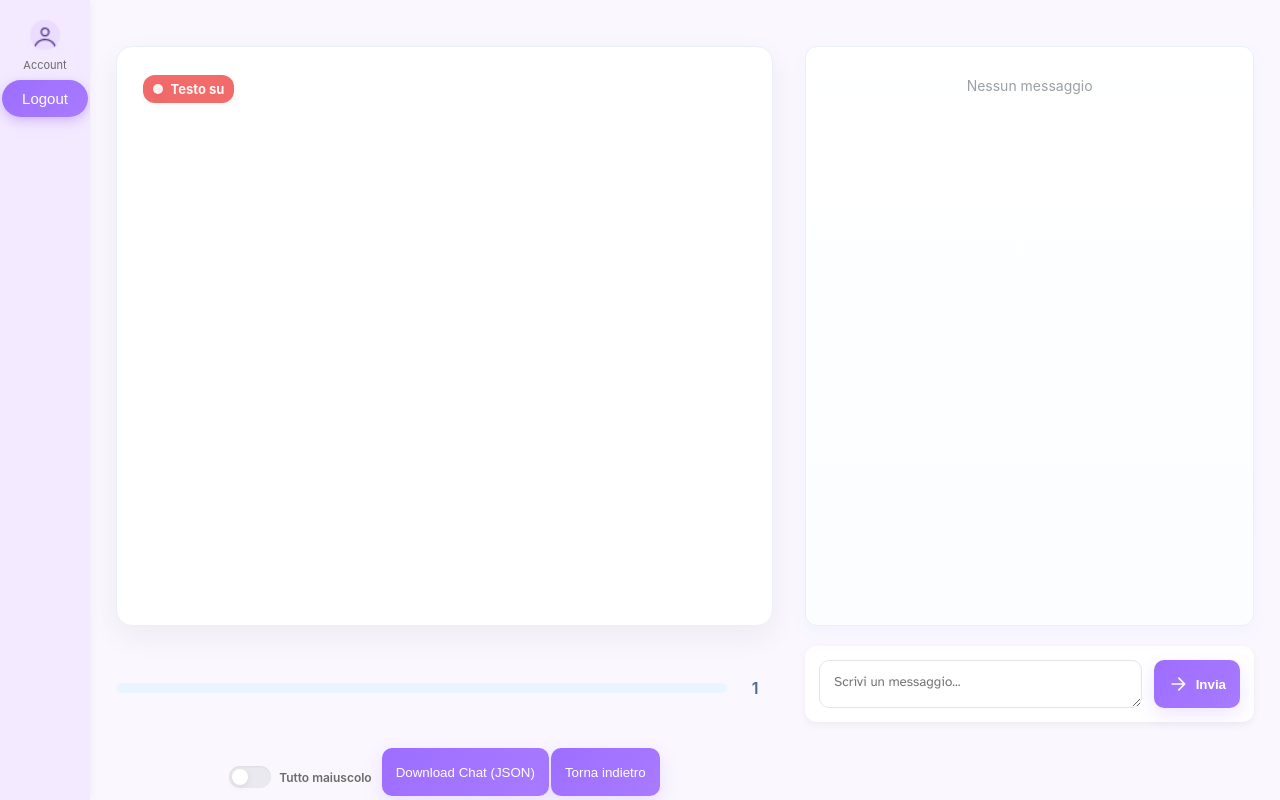
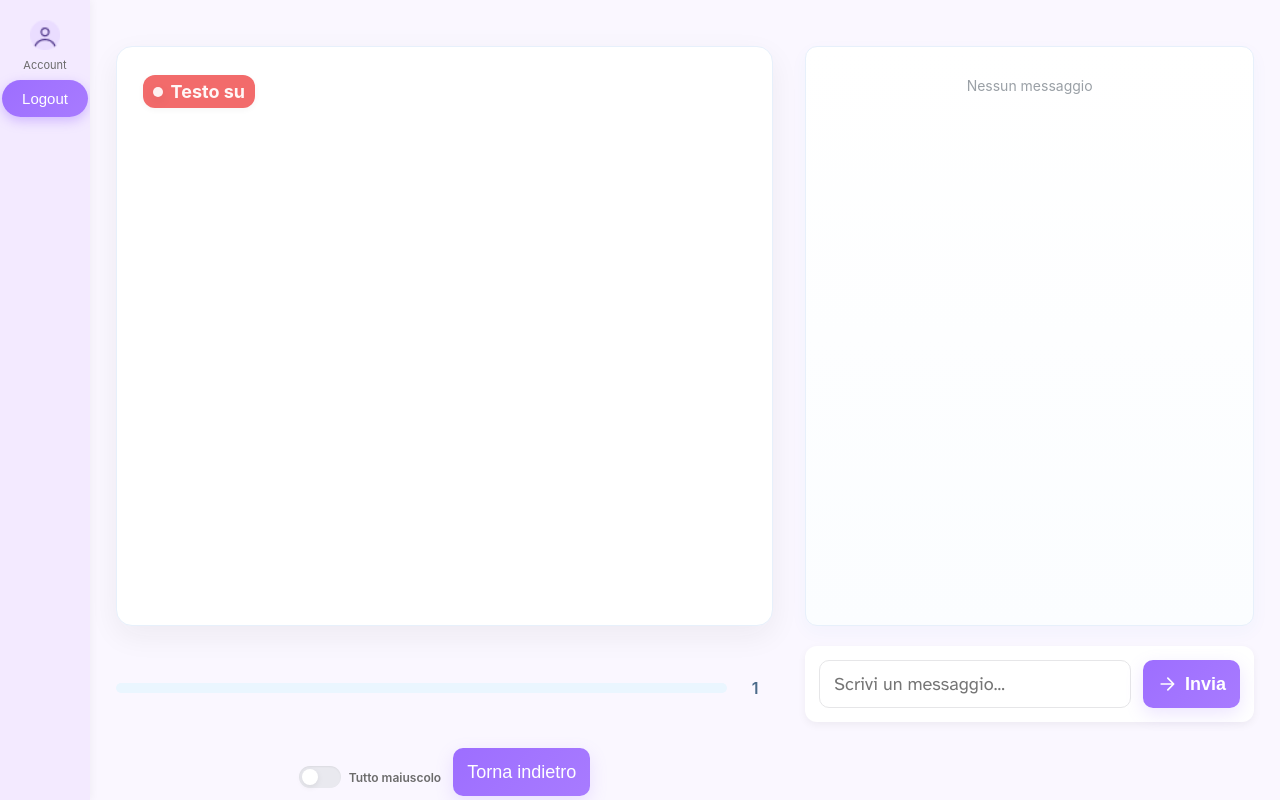
Before and after one commit to softlab-unimore/Claire, a Django app: template activity/templates/activity/chat2.html in a window 1280 px wide. Run offline with Django 5.2, Linux system fonts and the light colour scheme; the template is opened without the code that fills it, so the values that code supplies are empty.

Commit message:
fixed font size

```diff
--- a/activity/static/activity/chat.css
+++ b/activity/static/activity/chat.css
@@ -55,12 +55,16 @@
 
 /* story text improvements */
 .textbox.container-card .story-text {
-  font-size: 18px;
+  font-size: 22px;
   line-height: 1.6;
   color: #1f2d3d;
   white-space: pre-wrap;
   /* Use Atkinson Hyperlegible for story text with sensible fallbacks */
   font-family: "Atkinson Hyperlegible"; /*, system-ui, -apple-system, "Segoe UI", Roboto, "Helvetica Neue", Arial, sans-serif*/
+}
+
+#texts-chip {
+    font-size: 18px;
 }
 
 .story-footer { display:flex; align-items:center; gap:10px; margin-top:12px }
@@ -115,7 +119,7 @@
     align-items: center;
     justify-content: center;
     font-family: "Atkinson Hyperlegible";
-    font-size: 15px;
+    font-size: 18px;
     word-break: break-word;
     /*font-weight: 600;*/
     line-height: 1.4;
@@ -201,10 +205,10 @@
 }
 
 /* Input styled rectangular */
-.chat-input{flex:1;border-radius:10px;padding:12px 14px;height:48px;border:1px solid #e6e6e8;background:#fff; font-family: "Atkinson Hyperlegible";}
+.chat-input{flex:1;font-size:18px;resize: none;border-radius:10px;padding:12px 14px;height:48px;border:1px solid #e6e6e8;background:#fff; font-family: "Atkinson Hyperlegible";}
 
 /* Rectangular send button with label */
-.send-button{height:48px;border-radius:10px;padding:0 14px;display:inline-flex;align-items:center;justify-content:center;background:linear-gradient(135deg,var(--accent, #8e6bff),var(--accent-2, #5fb3ff));color:#fff;border:none;box-shadow:0 6px 18px rgba(157,110,255,0.18);cursor:pointer}
+.send-button{height:48px;border-radius:10px;padding:0 14px;display:inline-flex;align-items:center;justify-content:center;background:linear-gradient(135deg,var(--accent, #8e6bff),var(--accent-2, #5fb3ff));color:#fff;border:none;box-shadow:0 6px 18px rgba(157,110,255,0.18);cursor:pointer;font-size:18px;}
 .send-button svg{margin-right:8px}
 .send-button .btn-label{font-weight:700}
 
@@ -225,7 +229,7 @@
     max-width: 70%;
     padding: 14px 18px;
     margin: 4px 0;
-    font-size: 15px;
+    font-size: 20px;
     border-radius: 18px;
     word-break: break-word;
     line-height: 1.4;
--- a/activity/templates/activity/chat2.html
+++ b/activity/templates/activity/chat2.html
@@ -57,9 +57,9 @@
           <span class="label">Tutto maiuscolo</span>
         </label>
 
-        <a href="{% url 'download_total_messages' %}">
+        <!--<a href="{% url 'download_total_messages' %}">
           <button class="send-button" type="button">Download Chat (JSON)</button>
-        </a>
+        </a>-->
       <button class="send-button" type="button" id="backButton" style="margin-left: 2px;">Torna indietro</button>
       </div>
     </div>
```
